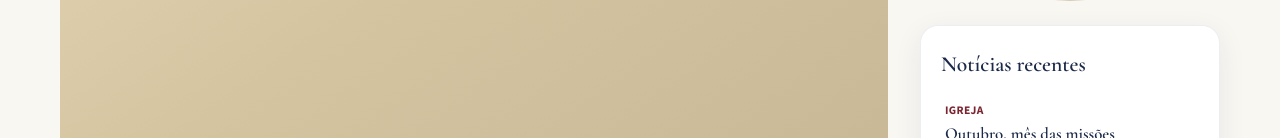
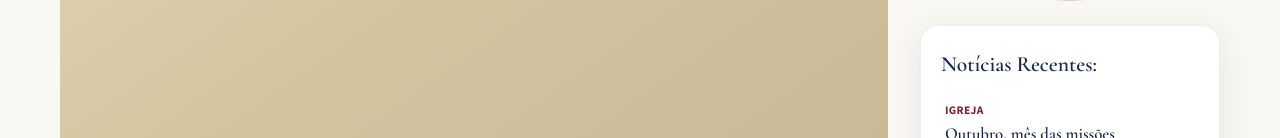
Before and after one commit to EmanuelSilva73/site-santissimatrindade, a Vue app: page /noticias/atualize-seu-cadastro-de-dizimista in a window 1280 px wide. Shown: the part 619-757 px from the top of the page. Built offline with nearby package versions, Linux system fonts and the light colour scheme.

Commit message:
Renomeia sidebar para Noticias Recentes e adiciona icone

```diff
--- a/src/views/NewsArticleView.vue
+++ b/src/views/NewsArticleView.vue
@@ -97,7 +97,7 @@ async function shareArticle() {
             </div>
           </article>
 
-          <aside class="article-sidebar" aria-label="Notícias recentes">
+          <aside class="article-sidebar" aria-label="Notícias Recentes">
             <div
               class="sidebar-hero"
               role="img"
@@ -111,7 +111,7 @@ async function shareArticle() {
               />
             </div>
             <div class="sidebar-card card-surface">
-              <h2 class="sidebar-title">Notícias recentes</h2>
+              <h2 class="sidebar-title">Notícias Recentes:</h2>
               <ul class="sidebar-list">
                 <li
                   v-for="item in recent"
```
